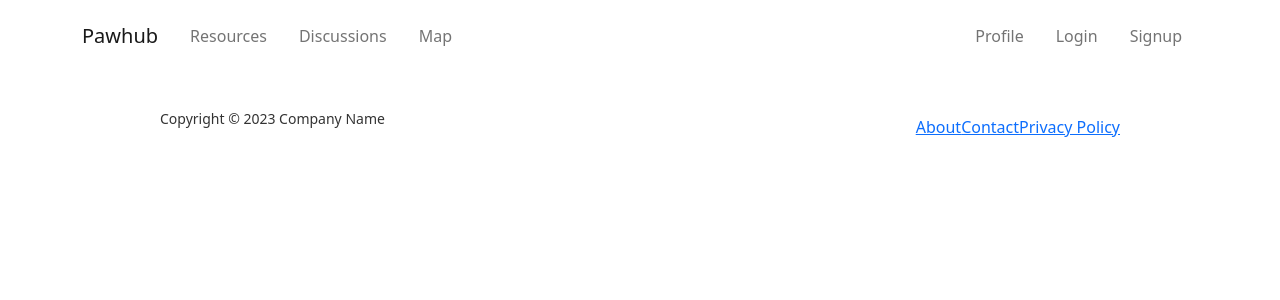
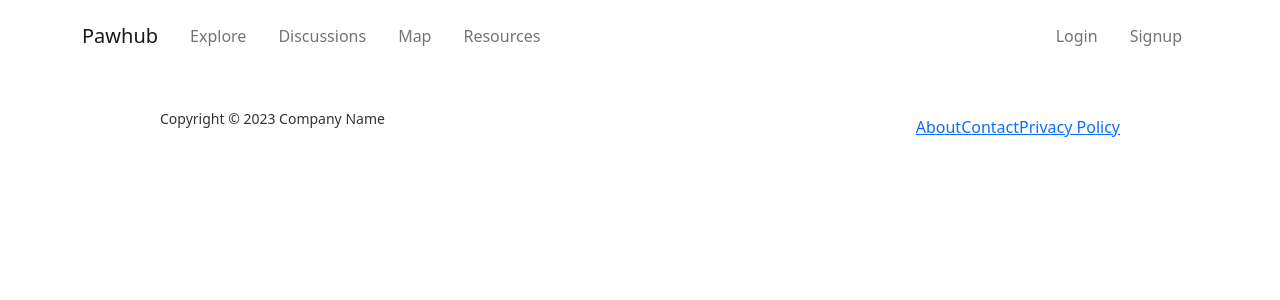
Before and after one commit to t-iffany/pawhub, a React (Create React App) app in the folder pawhub-frontend/: page / in a window 1280 px wide. Shown: the top 300 px of the page. Built offline with nearby package versions, Linux system fonts and the light colour scheme.

Commit message:
Change carousel width, hide controls. Add carousel to navbar

```diff
--- a/pawhub-frontend/src/components/Explore.jsx
+++ b/pawhub-frontend/src/components/Explore.jsx
@@ -1,21 +1,26 @@
-import * as React from 'react';
+import * as React from "react";
 
-import { Carousel, CarouselItem } from 'react-round-carousel';
-import 'react-round-carousel/src/index.css';
+import { Carousel, CarouselItem } from "react-round-carousel";
+import "react-round-carousel/src/index.css";
 
 export default function Explore() {
   const items = Array(20)
-	.fill('')
+    .fill("")
     .map((string, index) => ({
-		alt: 'A random photo',
+      alt: "A random photo",
       image: `https://picsum.photos/${210 + index}`,
       content: (
-			<div>
-				<strong>Round Carousel</strong>
-				<span>Slide number {index + 1}</span>
+        <div onClick={() => console.log("clicked")}>
+          <strong>Username</strong>
+          <span>Dog Name</span>
         </div>
-		)
+      ),
     }));
 
-    return (<Carousel items={items} />)
+  return (
+    <div>
+      <h1>Explore</h1>
+      <Carousel itemWidth="275" showControls={false} items={items} />
+    </div>
+  );
 }
--- a/pawhub-frontend/src/components/Map/Distance.jsx
+++ b/pawhub-frontend/src/components/Map/Distance.jsx
@@ -30,7 +30,7 @@ export default function Distance(props) {
                   .replace(/<\/?b>/g, "")
                   .replace(
                     /<div style="font-size:0.9em">/g,
-                    `. After ${step.distance.text}, `
+                    `. After ${step.distance.text}, the `
                   )
                   .replace(/<\/div>/g, ". ")
                   .replace("D", "d")
--- a/pawhub-frontend/src/components/NavigationBar.jsx
+++ b/pawhub-frontend/src/components/NavigationBar.jsx
@@ -19,11 +19,10 @@ export default function NavigationBar({ currentUser, setCurrentUser }) {
         </Navbar.Brand>
         <Navbar.Toggle aria-controls="responsive-navbar-nav" />
         <Navbar.Collapse id="responsive-navbar-nav">
-
           <Nav className="me-auto">
             <Nav.Link>
-              <Link className="nav-link" to="/resources">
-                Resources
+              <Link className="nav-link" to="/explore">
+                Explore
               </Link>
             </Nav.Link>
 
@@ -32,23 +31,27 @@ export default function NavigationBar({ currentUser, setCurrentUser }) {
                 Discussions
               </Link>
             </Nav.Link>
-
             <Nav.Link>
               <Link className="nav-link" to="/map">
                 Map
               </Link>
             </Nav.Link>
 
-
-
+            <Nav.Link>
+              <Link className="nav-link" to="/resources">
+                Resources
+              </Link>
+            </Nav.Link>
           </Nav>
 
           <Nav>
-            <Nav.Link>
-              <Link className="nav-link" to="/profile">
-                Profile
-              </Link>
-            </Nav.Link>
+            {currentUser && (
+              <Nav.Link>
+                <Link className="nav-link" to="/profile">
+                  Profile
+                </Link>
+              </Nav.Link>
+            )}
 
             {!currentUser && (
               <Nav.Link>
@@ -78,7 +81,6 @@ export default function NavigationBar({ currentUser, setCurrentUser }) {
               </Nav.Link>
             )}
           </Nav>
-
         </Navbar.Collapse>
       </Container>
     </Navbar>
--- a/pawhub-frontend/src/index.css
+++ b/pawhub-frontend/src/index.css
@@ -97,10 +97,10 @@
   margin: 5px 0;
 }
 
-.btn-primary {
+/* .btn-primary {
   background-color: #fff !important;
   color: #889bae !important;
-}
+} */
 
 /*  */
 .blog-post {
```
Lines whose indentation alone changed are shown as unchanged.
